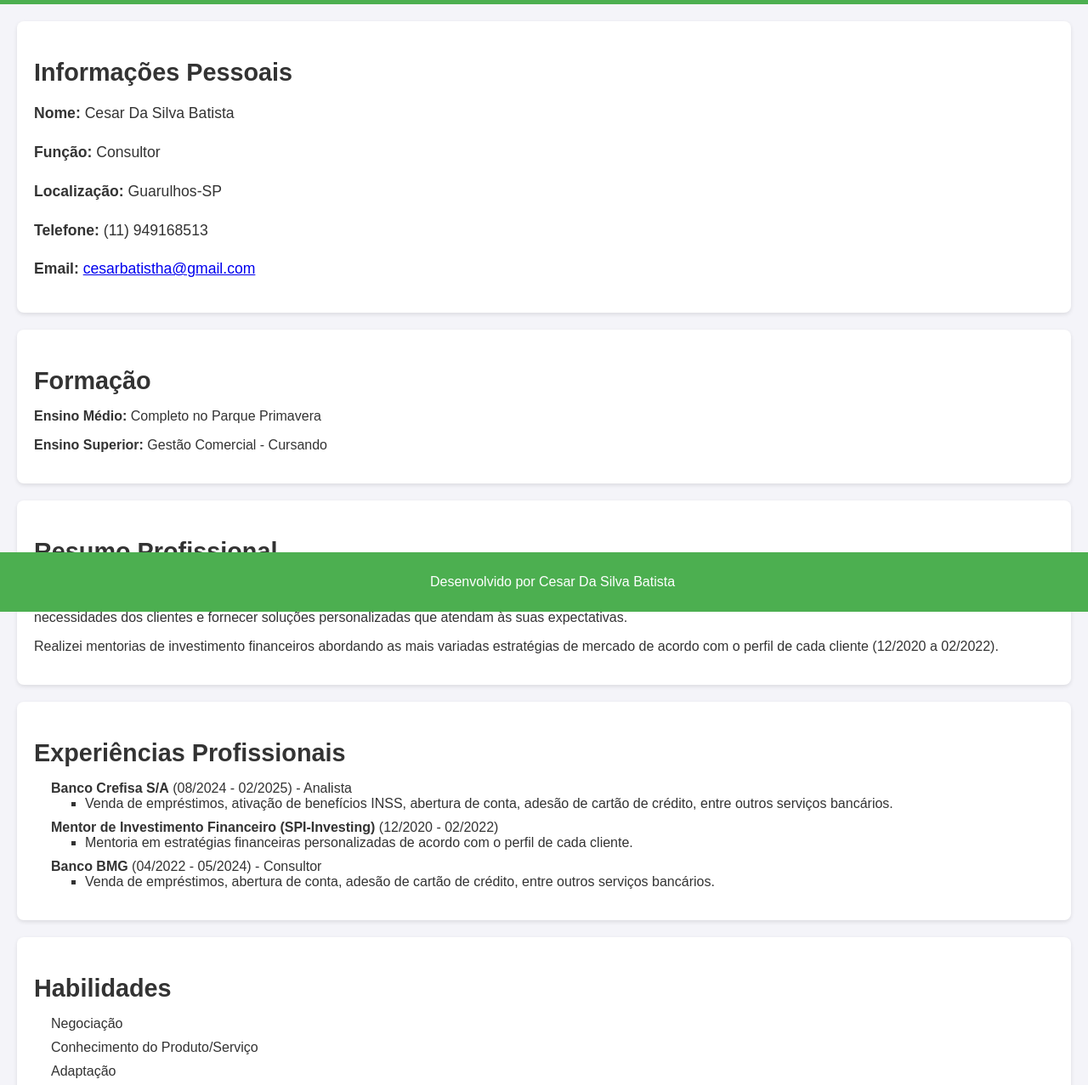
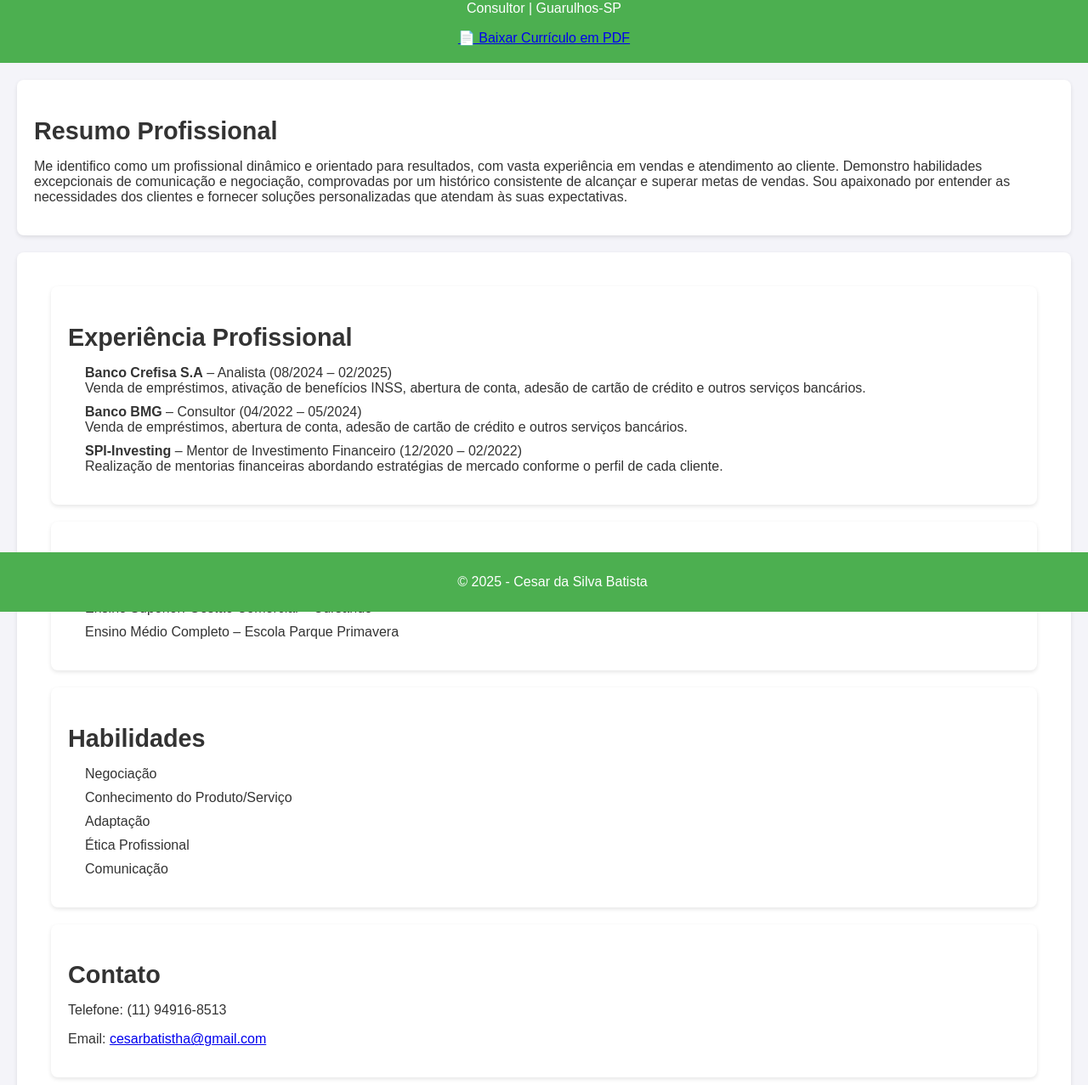
Before and after one commit to raszec/curriculo, a plain HTML site: page index.html in a window 1280 px wide. Shown: the part 80-1357 px from the top of the page at 85% size. Drawn offline with Linux system fonts and the light colour scheme.

Commit message:
Update index.html

```diff
--- a/index.html
+++ b/index.html
@@ -1,59 +1,57 @@
-<!DOCTYPE html>
-<html lang="pt-br">
+<!<!DOCTYPE html>
+<html lang="pt-BR">
 <head>
-    <meta charset="UTF-8">
-    <meta name="viewport" content="width=device-width, initial-scale=1.0">
-    <title>Currículo de Cesar Da Silva Batista</title>
-    <link rel="stylesheet" href="style.css">
+  <meta charset="UTF-8" />
+  <meta name="viewport" content="width=device-width, initial-scale=1.0" />
+  <title>Cesar da Silva Batista - Currículo</title>
+  <link rel="stylesheet" href="style.css" />
 </head>
 <body>
   <header>
-        <h1>Currículo de Cesar Da Silva Batista</h1>
+    <h1>Cesar da Silva Batista</h1>
+    <p>Consultor | Guarulhos-SP</p>
+    <a href="cesar da silva batista (2).pdf" download class="btn-download">📄 Baixar Currículo em PDF</a>
   </header>
 
-    <section class="info">
-        <h2>Informações Pessoais</h2>
-        <p><strong>Nome:</strong> Cesar Da Silva Batista</p>
-        <p><strong>Função:</strong> Consultor</p>
-        <p><strong>Localização:</strong> Guarulhos-SP</p>
-        <p><strong>Telefone:</strong> (11) 949168513</p>
-        <p><strong>Email:</strong> <a href="mailto:cesarbatistha@gmail.com">cesarbatistha@gmail.com</a></p>
+  <main>
+    <section>
+      <h2>Resumo Profissional</h2>
+      <p>
+        Me identifico como um profissional dinâmico e orientado para resultados, com vasta experiência em vendas e atendimento ao cliente.
+        Demonstro habilidades excepcionais de comunicação e negociação, comprovadas por um histórico consistente de alcançar e superar metas de vendas.
+        Sou apaixonado por entender as necessidades dos clientes e fornecer soluções personalizadas que atendam às suas expectativas.
+      </p>
     </section>
 
-    <section class="formacao">
-        <h2>Formação</h2>
-        <p><strong>Ensino Médio:</strong> Completo no Parque Primavera</p>
-        <p><strong>Ensino Superior:</strong> Gestão Comercial - Cursando</p>
-    </section>
-
-    <section class="resumo-profissional">
-        <h2>Resumo Profissional</h2>
-        <p>Me identifico como um profissional dinâmico e orientado para resultados, com vasta experiência em vendas e atendimento ao cliente. Demonstro habilidades excepcionais de comunicação e negociação, comprovadas por um histórico consistente de alcançar e superar metas de vendas. Sou apaixonado por entender as necessidades dos clientes e fornecer soluções personalizadas que atendam às suas expectativas.</p>
-        <p>Realizei mentorias de investimento financeiros abordando as mais variadas estratégias de mercado de acordo com o perfil de cada cliente (12/2020 a 02/2022).</p>
-    </section>
-
-    <section class="experiencias">
-        <h2>Experiências Profissionais</h2>
+    <section>
+     <section>
+  <h2>Experiência Profissional</h2>
   <ul>
-            <li><strong>Banco Crefisa S/A</strong> (08/2024 - 02/2025) - Analista
-                <ul>
-                    <li>Venda de empréstimos, ativação de benefícios INSS, abertura de conta, adesão de cartão de crédito, entre outros serviços bancários.</li>
-                </ul>
+    <li>
+      <strong>Banco Crefisa S.A</strong> – Analista (08/2024 – 02/2025)<br />
+      Venda de empréstimos, ativação de benefícios INSS, abertura de conta, adesão de cartão de crédito e outros serviços bancários.
     </li>
-            <li><strong>Mentor de Investimento Financeiro (SPI-Investing)</strong> (12/2020 - 02/2022)
-                <ul>
-                    <li>Mentoria em estratégias financeiras personalizadas de acordo com o perfil de cada cliente.</li>
-                </ul>
+    <li>
+      <strong>Banco BMG</strong> – Consultor (04/2022 – 05/2024)<br />
+      Venda de empréstimos, abertura de conta, adesão de cartão de crédito e outros serviços bancários.
     </li>
-            <li><strong>Banco BMG</strong> (04/2022 - 05/2024) - Consultor
-                <ul>
-                    <li>Venda de empréstimos, abertura de conta, adesão de cartão de crédito, entre outros serviços bancários.</li>
-                </ul>
+    <li>
+      <strong>SPI-Investing</strong> – Mentor de Investimento Financeiro (12/2020 – 02/2022)<br />
+      Realização de mentorias financeiras abordando estratégias de mercado conforme o perfil de cada cliente.
     </li>
   </ul>
 </section>
 
-    <section class="habilidades">
+
+    <section>
+      <h2>Formação Acadêmica</h2>
+      <ul>
+        <li>Ensino Superior: Gestão Comercial – Cursando</li>
+        <li>Ensino Médio Completo – Escola Parque Primavera</li>
+      </ul>
+    </section>
+
+    <section>
       <h2>Habilidades</h2>
       <ul>
         <li>Negociação</li>
@@ -64,15 +62,15 @@
       </ul>
     </section>
 
-    <section class="download">
-        <h2>Baixar Currículo</h2>
-        <a href="cesar da silva batista (2).pdf" download>
-            <button>Baixar Currículo</button>
-        </a>
+    <section>
+      <h2>Contato</h2>
+      <p>Telefone: (11) 94916-8513</p>
+      <p>Email: <a href="mailto:cesarbatistha@gmail.com">cesarbatistha@gmail.com</a></p>
     </section>
+  </main>
 
   <footer>
-        <p>Desenvolvido por Cesar Da Silva Batista</p>
+    <p>© 2025 - Cesar da Silva Batista</p>
   </footer>
 </body>
 </html>
```
Lines whose indentation alone changed are shown as unchanged.
